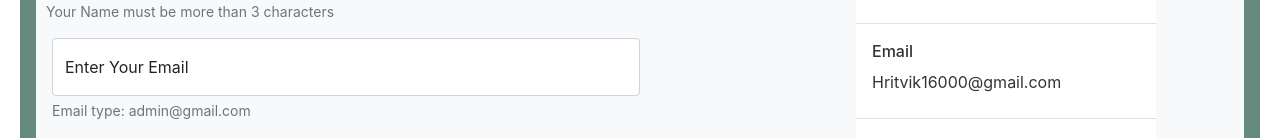
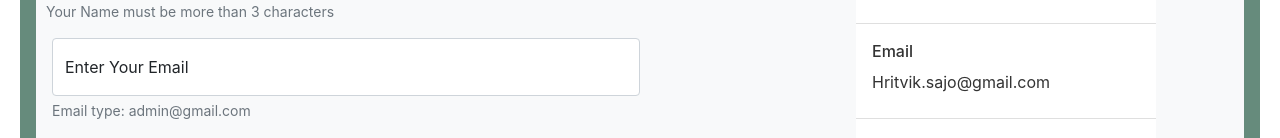
Before and after one commit to Hritvik16000/Hritvik-s-Portfolio, a React (Create React App) app: page / in a window 1280 px wide. Shown: the part 4975-5113 px from the top of the page. Built offline with nearby package versions, Linux system fonts and the light colour scheme.

Commit message:
Update Contact.js

```diff
--- a/src/Contact.js
+++ b/src/Contact.js
@@ -43,7 +43,7 @@ export default function Contact(){
     </li>
     <li className="list-group-item">
        <h6>Email</h6>
-        <p>Hritvik16000@gmail.com</p>
+        <p>Hritvik.sajo@gmail.com</p>
     </li>
     <li className="list-group-item">
         <h6>Contact No</h6>
```
